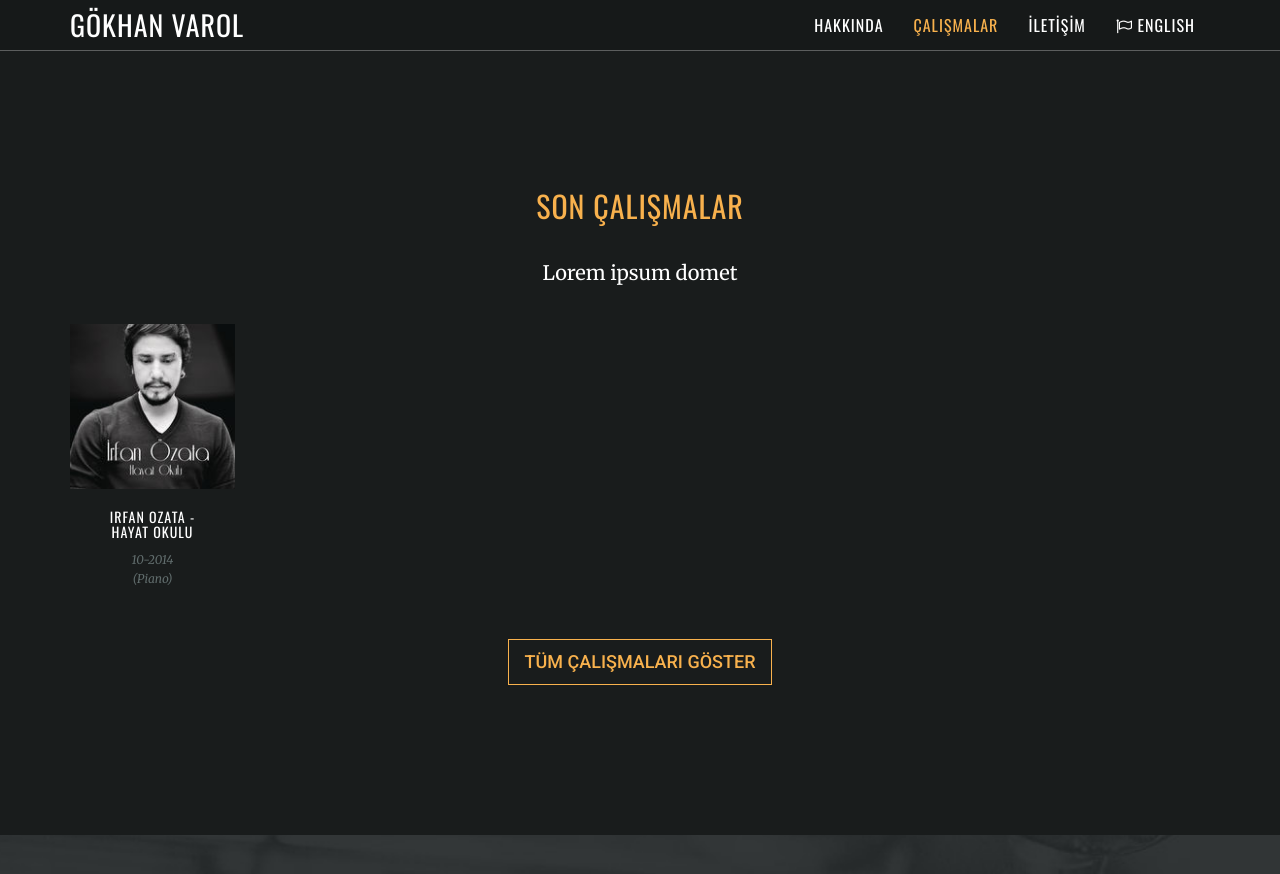
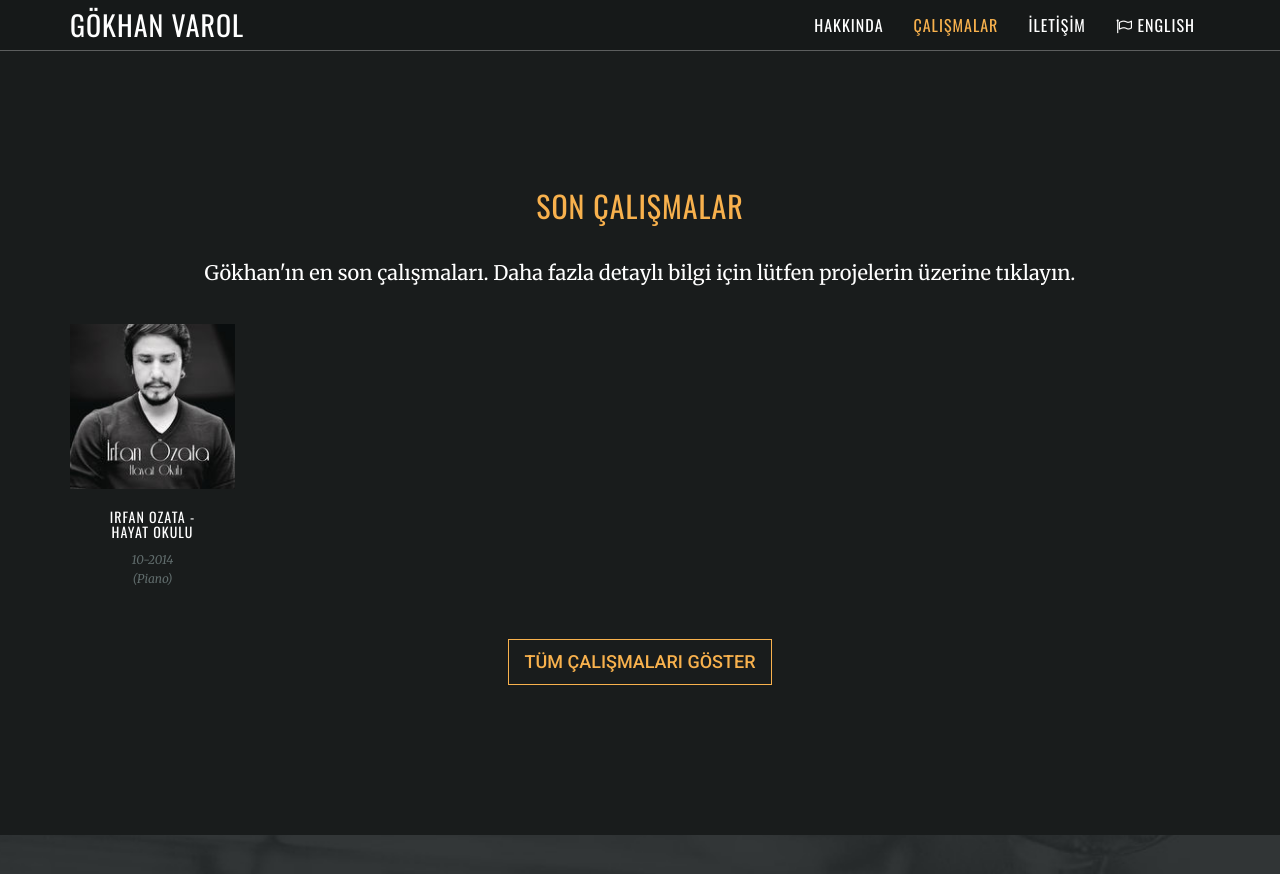
Before and after one commit to evrenvarol/gokhanvarol.com, a Jekyll site: the page built from _pages/tr/index.md, in a window 1280 px wide and 900 px high, scrolled down 1430 px. Shown: the top 874 px of the window. Built offline with Jekyll 4.4.1, drawn with Linux system fonts in a browser that asks for light colours; nearby versions of some CDN libraries.

Commit message:
Project section text update

```diff
--- a/_pages/tr/index.md
+++ b/_pages/tr/index.md
@@ -6,7 +6,7 @@ translations:
     tr:
         intro-text: 'Piyanist - Besteci - Aranjör'
         projects-title: 'SON ÇALIŞMALAR'
-        projects-desc: 'Lorem ipsum domet'
+        projects-desc: "Gökhan'ın en son çalışmaları. Daha fazla detaylı bilgi için lütfen projelerin üzerine tıklayın."
         projects-button: 'Tüm Çalışmaları Göster'
         contact-title: 'İLETİŞİM'
         contact-desc: 'Benimle iletişime geçebilmek için sosyal medya hesaplarımı veya e-posta adresimi kullanabilirsiniz.'
```
Also changed, not shown: _pages/en/index.md (+1 -1 lines).
